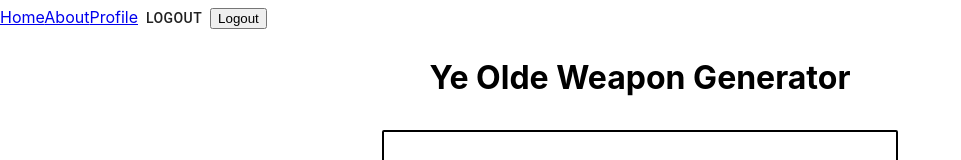
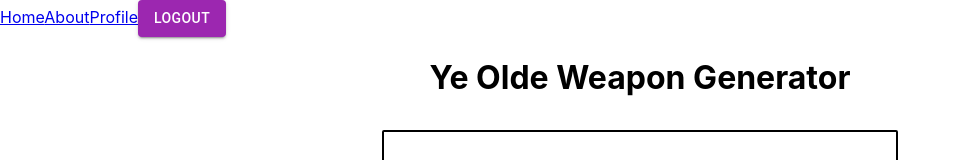
Before and after one commit to zheckert/legendary-weapon-generator, a React (Create React App) app in the folder client/: page /profile in a window 1280 px wide. Shown: the top 160 px of the page, without its empty margins (0-961 px from the left). Built offline with nearby package versions, Linux system fonts and the light colour scheme; no server answers; sample sign-in values are in the browser's storage.

Commit message:
Modified some buttons, tried using an appbar but this will take some work to not be silly. Will do that tomorrow

```diff
--- a/client/src/components/Navbar.js
+++ b/client/src/components/Navbar.js
@@ -1,7 +1,10 @@
 import React, { useContext } from "react"
 import { UserContext } from "../components/context/UserProvider"
+
 import { Link } from "react-router-dom"
 import { Button } from "@material-ui/core"
+
+import AppBar from "@material-ui/core/AppBar"
 
 export const Navbar = () => {
 
@@ -12,10 +15,7 @@ export const Navbar = () => {
             <Link to="/">Home</Link>
             <Link to="/about">About</Link>
             <Link to="/profile">Profile</Link>
-            <Button onClick={() => logout()}>Logout</Button>
-            <button onClick={() => logout()}>
-                Logout
-            </button>
+            <Button variant="contained" color="primary" onClick={() => logout()}>Logout</Button>
         </div>
     )
 }
```
Also changed, not shown: 2 other files (tests, documents, lock files or other folders).
